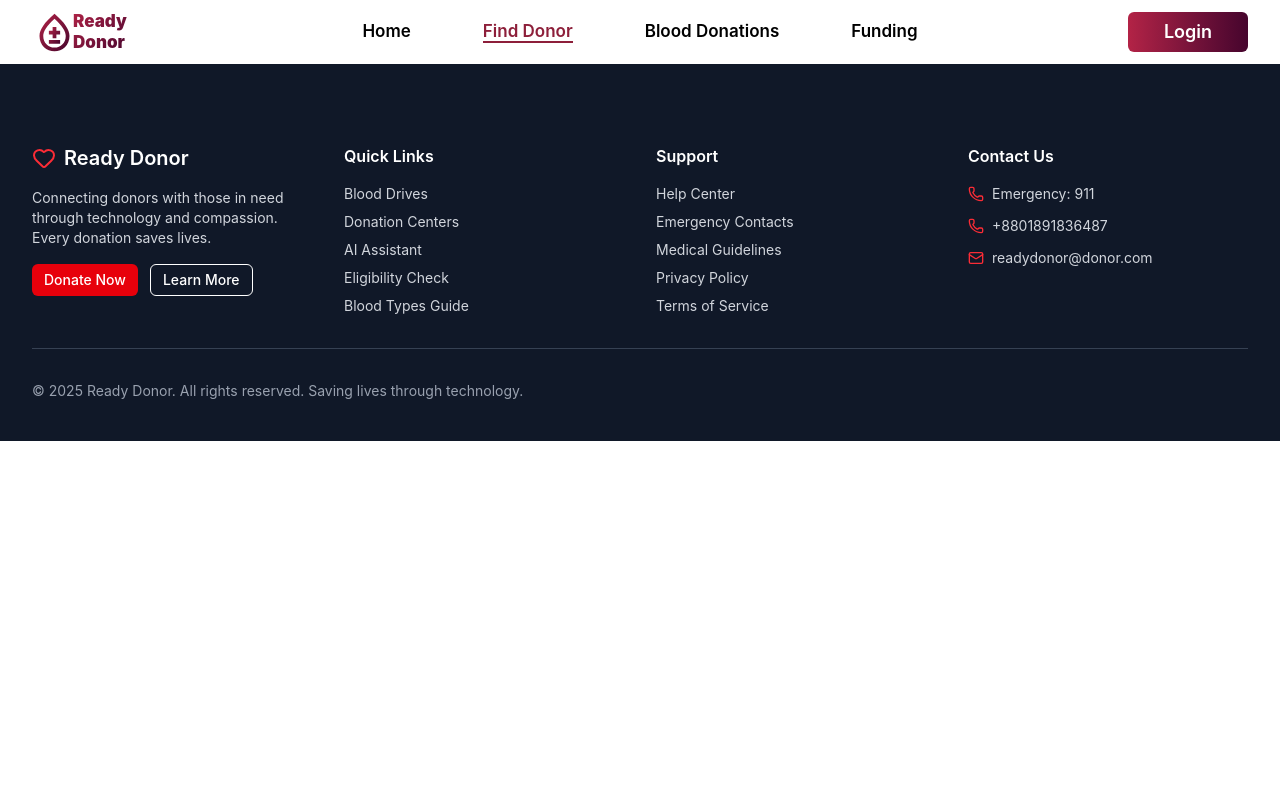
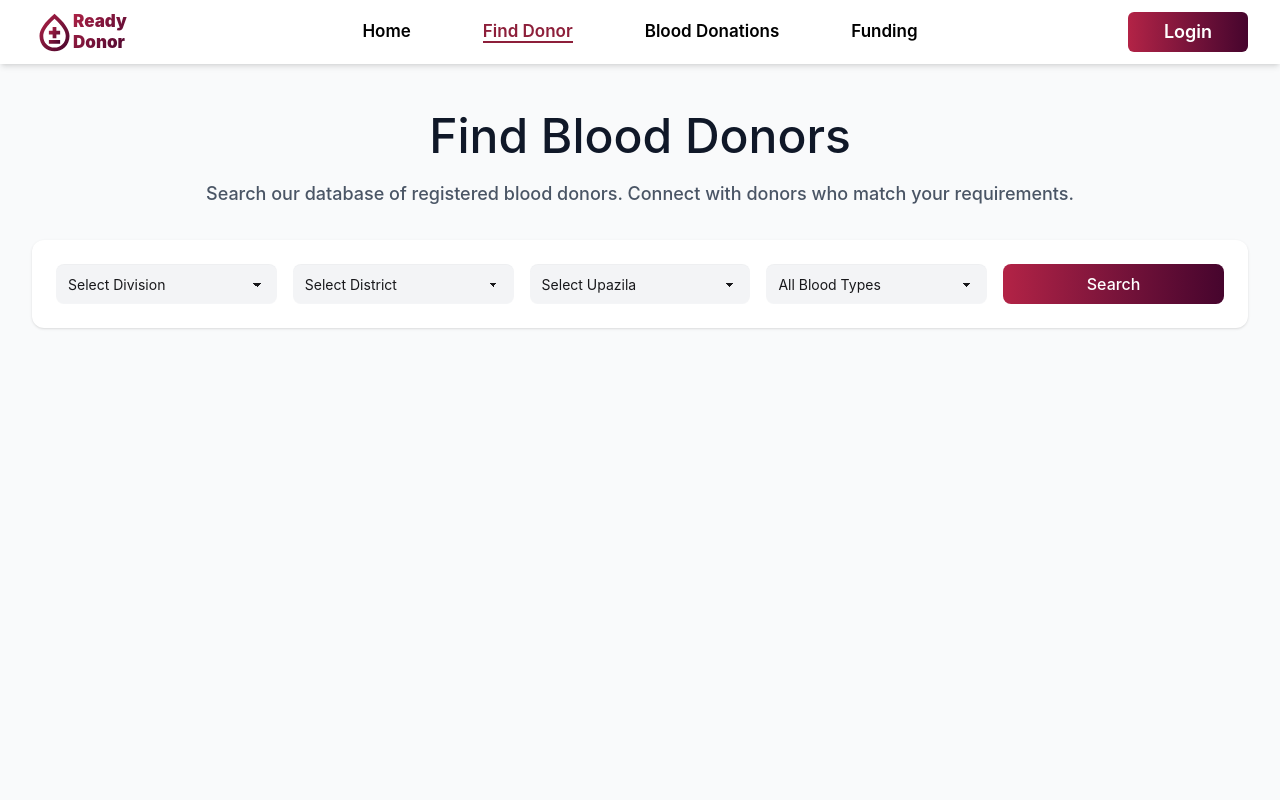
Before and after one commit to Mohammad-ali-05/ready-donor-client, a React (Vite) app: page /find-donor in a window 1280 px wide. Shown: the top 800 px of the page. Built offline with nearby package versions, Linux system fonts and the light colour scheme.

Commit message:
Chnaged the footer section logo. Added navbar shadow and chnaged some styles. Changed contact us text size and styles. Completed FindDonor page's hard coded part and finished filter form on another component to make code simple.

```diff
--- a/src/components/Footer.jsx
+++ b/src/components/Footer.jsx
@@ -1,4 +1,5 @@
 import React from "react";
+import { MdOutlineBloodtype } from "react-icons/md";
 import { Link } from "react-router";
 
 const Footer = () => {
@@ -8,23 +9,39 @@ const Footer = () => {
                 <div className="grid md:grid-cols-4 gap-8">
                     <div>
                         <div className="flex items-center gap-2 mb-4">
-                            <svg
-                                xmlns="http://www.w3.org/2000/svg"
-                                width="24"
-                                height="24"
-                                viewBox="0 0 24 24"
-                                fill="none"
-                                stroke="currentColor"
-                                stroke-width="2"
-                                stroke-linecap="round"
-                                stroke-linejoin="round"
-                                className="lucide lucide-heart h-6 w-6 text-red-500"
-                                aria-hidden="true">
-                                <path d="M2 9.5a5.5 5.5 0 0 1 9.591-3.676.56.56 0 0 0 .818 0A5.49 5.49 0 0 1 22 9.5c0 2.29-1.5 4-3 5.5l-5.492 5.313a2 2 0 0 1-3 .019L5 15c-1.5-1.5-3-3.2-3-5.5"></path>
-                            </svg>
-                            <h3 className="text-xl font-semibold">
-                                Ready Donor
-                            </h3>
+                            <Link to={"/home"}>
+                                <div className="flex justify-center items-center">
+                                    <div>
+                                        <svg width="0" height="0">
+                                            <defs>
+                                                <linearGradient
+                                                    id="gradient"
+                                                    x1="0%"
+                                                    y1="0%"
+                                                    x2="100%"
+                                                    y2="100%">
+                                                    <stop
+                                                        offset="0%"
+                                                        stopColor="#B32346"
+                                                    />
+                                                    <stop
+                                                        offset="100%"
+                                                        stopColor="#46052D"
+                                                    />
+                                                </linearGradient>
+                                            </defs>
+                                        </svg>
+                                        <MdOutlineBloodtype
+                                            size={45}
+                                            style={{ fill: "url(#gradient)" }}
+                                        />
+                                    </div>
+                                    <div className="text-[17px] flex flex-col font-black bg-linear-to-br from-[#B32346] to-[#46052D] bg-clip-text text-transparent -ml-1">
+                                        <p className="-mb-0.5">Ready</p>
+                                        <p className="-mt-0.5">Donor</p>
+                                    </div>
+                                </div>
+                            </Link>
                         </div>
                         <p className="text-gray-300 text-sm mb-4">
                             Connecting donors with those in need through
--- a/src/components/Navbar.jsx
+++ b/src/components/Navbar.jsx
@@ -44,8 +44,8 @@ const Navbar = () => {
         </>
     );
     return (
-        <nav className="bg-base-100 shadow-sm">
-            <div className="navbar max-w-7xl mx-auto px-8">
+        <nav className="navbar bg-base-100 shadow-md p-0">
+            <div className="flex justify-between items-center max-w-7xl w-full mx-auto px-8">
                 <div className="navbar-start">
                     <div className="dropdown">
                         <div
@@ -112,7 +112,7 @@ const Navbar = () => {
                 </div>
                 <div className="navbar-end">
                     <Link to={"/auth/login"}>
-                        <button className="text-lg text-white font-semibold bg-linear-to-r rounded-md from-[#B32346] to-[#46052D] w-30 h-10 hover:opacity-85">
+                        <button className="text-lg text-white font-semibold  rounded-md bg-linear-to-r from-[#B32346] to-[#46052D] w-30 h-10 hover:opacity-85">
                             Login
                         </button>
                     </Link>
--- a/src/pages/findDonor/FindDonor.jsx
+++ b/src/pages/findDonor/FindDonor.jsx
@@ -1,10 +1,23 @@
-import React from 'react';
+import React from "react";
+import DonorFilter from "./components/DonorFilter";
 
 const FindDonor = () => {
     return (
-        <div>
-
-        </div>
+        <section className="min-h-screen bg-gray-50 py-12">
+            <div className="max-w-7xl mx-auto px-4 sm:px-6 lg:px-8">
+                <div className="mb-8">
+                    <h1 className="text-gray-900 text-4xl md:text-5xl text-center font-medium mb-5">
+                        Find Blood Donors
+                    </h1>
+                    <p className="text-lg font-medium text-gray-600 max-w-250 w-full text-center mx-auto">
+                        Search our database of registered blood donors. Connect
+                        with donors who match your requirements.
+                    </p>
+                </div>
+                {/* Find donor filter form */}
+                <DonorFilter></DonorFilter>
+            </div>
+        </section>
     );
 };
 
--- /dev/null
+++ b/src/pages/findDonor/components/DonorFilter.jsx
@@ -0,0 +1,64 @@
+import React from "react";
+
+const DonorFilter = () => {
+    return (
+        <div className="bg-white rounded-xl shadow-sm p-6 mb-8">
+            <form className="grid grid-cols-1 md:grid-cols-5 gap-4">
+                {/* Division */}
+                <select
+                    defaultValue=""
+                    className="select w-full bg-gray-100 rounded-lg border-none focus:border-none focus:shadow-none focus:outline-none">
+                    <option value="">Select Division</option>
+                    <option>Dhaka</option>
+                    <option>Chattogram</option>
+                    <option>Rajshahi</option>
+                    <option>Khulna</option>
+                    <option>Sylhet</option>
+                </select>
+
+                {/* District */}
+                <select
+                    defaultValue=""
+                    className="select w-full bg-gray-100 rounded-lg border-none focus:border-none focus:shadow-none focus:outline-none">
+                    <option value="">Select District</option>
+                    <option>Dhaka</option>
+                    <option>Comilla</option>
+                    <option>Barishal</option>
+                    <option>Rangpur</option>
+                </select>
+
+                {/* Upazila */}
+                <select
+                    defaultValue=""
+                    className="select w-full bg-gray-100 rounded-lg border-none focus:border-none focus:shadow-none focus:outline-none">
+                    <option value="">Select Upazila</option>
+                    <option>Savar</option>
+                    <option>Dhanmondi</option>
+                    <option>Mirpur</option>
+                </select>
+
+                {/* Blood Type */}
+                <select
+                    defaultValue=""
+                    className="select w-full bg-gray-100 rounded-lg border-none focus:border-none focus:shadow-none focus:outline-none">
+                    <option value="">All Blood Types</option>
+                    <option>A+</option>
+                    <option>A-</option>
+                    <option>B+</option>
+                    <option>B-</option>
+                    <option>O+</option>
+                    <option>O-</option>
+                    <option>AB+</option>
+                    <option>AB-</option>
+                </select>
+
+                {/* Search Button */}
+                <button className="w-full bg-linear-to-r from-[#B32346] to-[#46052D] text-white font-medium rounded-lg px-3 h-10 hover:opacity-85">
+                    Search
+                </button>
+            </form>
+        </div>
+    );
+};
+
+export default DonorFilter;
--- a/src/pages/home/components/ContactUs.jsx
+++ b/src/pages/home/components/ContactUs.jsx
@@ -11,18 +11,18 @@ const ContactUs = () => {
                         <h2 className="text-4xl md:text-5xl text-center lg:text-left font-bold mb-6">
                             Contact Us
                         </h2>
-                        <p className="text-xl text-gray-700 font-medium mb-8">
+                        <p className="text-lg text-gray-700 font-medium mb-8">
                             A single donor can become someone’s hero. Reach out
                             to us anytime for support, donation guidance, or
                             emergency assistance. Together, we can make a
                             difference.
                         </p>
-                        <div className="flex flex-col gap-7.5">
-                            <div className="text-xl flex items-center gap-11">
+                        <div className="flex flex-col gap-4">
+                            <div className="text-lg flex items-center gap-11">
                                 <FiPhoneCall className="text-red-500" />{" "}
                                 <p>01891836487</p>
                             </div>
-                            <div className="text-xl flex items-center gap-11">
+                            <div className="text-lg flex items-center gap-11">
                                 <MdOutlineMail className="text-red-500" />
                                 <p>readydonor@donor.com</p>
                             </div>
```
